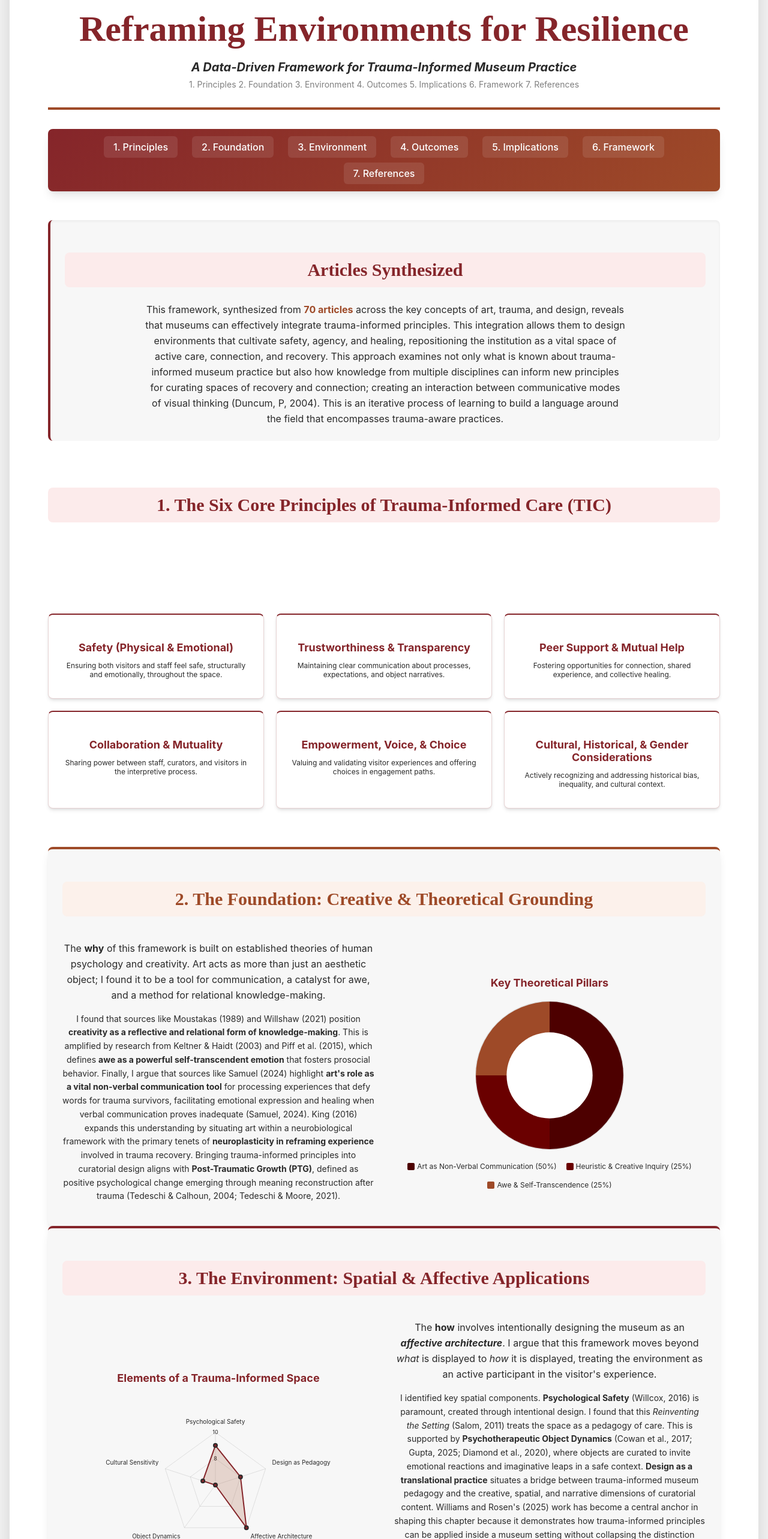
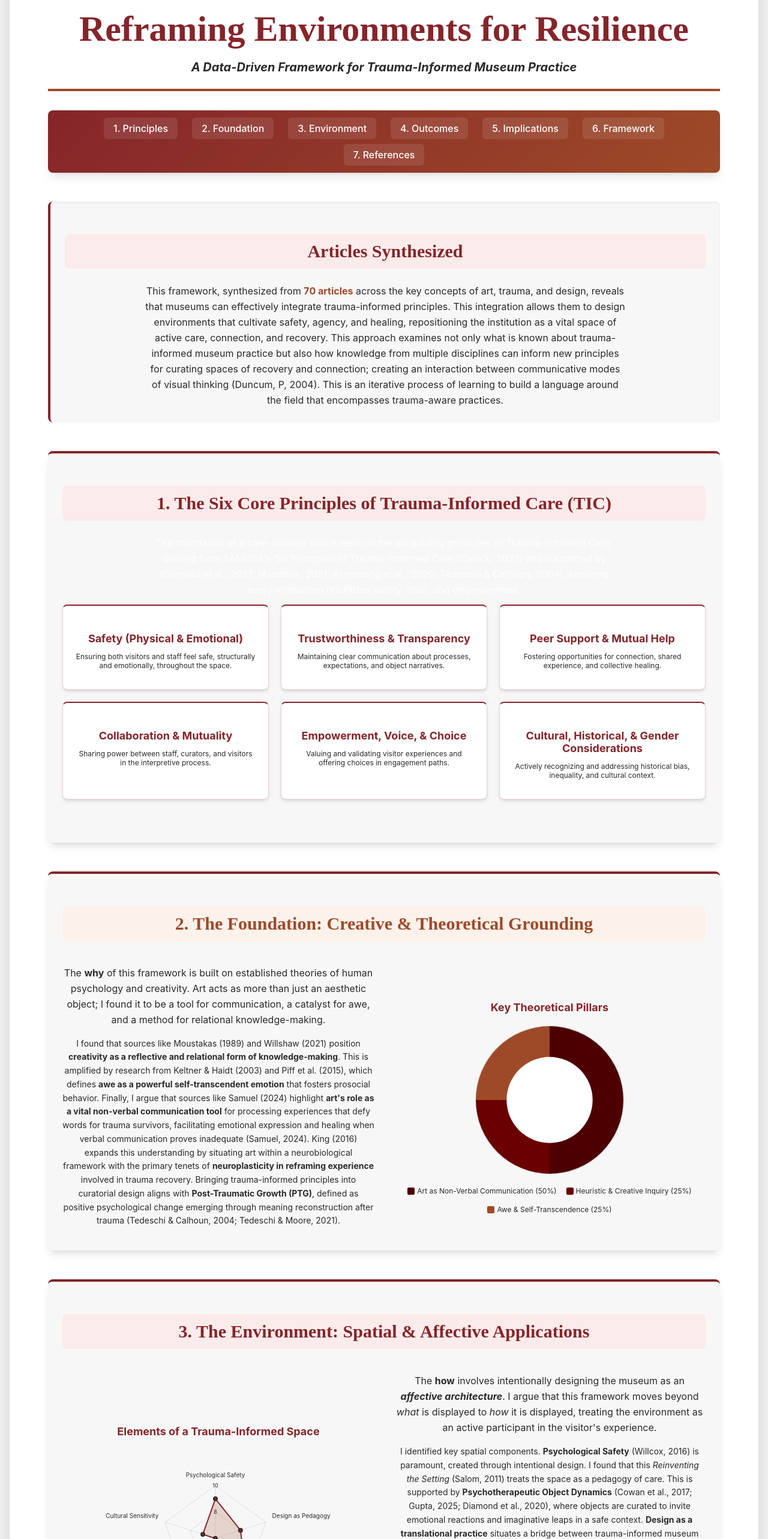
Before and after one commit to jessetsmith/qualitativeCoding, a React (Create React App) app: page /infographic in a window 1280 px wide. Shown: the part 200-2766 px from the top of the page at 60% size. Built offline with nearby package versions, Linux system fonts and the light colour scheme.

Commit message:
updated styling

```diff
--- a/src/components/Infographic.css
+++ b/src/components/Infographic.css
@@ -161,7 +161,7 @@
 
 /* Intro Section */
 .intro-section {
-    margin-bottom: 3rem;
+    margin-bottom: 7rem;
     padding: 1.5rem;
     border-radius: 0.5rem;
     background-color: var(--color-light);
@@ -204,16 +204,26 @@
 
 /* Section with Offset for Anchor Links */
 .section-with-offset {
-    margin-bottom: 4rem;
+    margin-bottom: 7rem;
     padding-top: 4rem;
     margin-top: -4rem;
     padding-bottom: 1rem;
 }
 
+/* Standard Section Styling - Applied to all numbered sections */
+.standard-section {
+    background-color: var(--color-light);
+    border-radius: 0.5rem;
+    box-shadow: 0 10px 15px -3px rgba(0, 0, 0, 0.1), 0 4px 6px -4px rgba(0, 0, 0, 0.1);
+    padding: 1.5rem;
+    border-top: 4px solid var(--color-primary);
+    margin-bottom: 7rem;
+}
+
 .section-description {
     text-align: center;
     color: var(--color-dark);
-    margin-bottom: 1.5rem;
+    margin-bottom: 0.75rem;
     font-size: 1rem;
     line-height: 1.625;
     max-width: 48rem;
@@ -269,13 +279,9 @@
     color: var(--color-dark);
 }
 
-/* Foundation Section */
-.foundation-section {
-    background-color: var(--color-light);
-    border-radius: 0.5rem;
-    box-shadow: 0 10px 15px -3px rgba(0, 0, 0, 0.1), 0 4px 6px -4px rgba(0, 0, 0, 0.1);
-    padding: 1.5rem;
-    border-top: 4px solid var(--color-secondary);
+/* Foundation Section - Now uses standard-section, but can override border color if needed */
+.standard-section .section-header.secondary {
+    /* Secondary header styling is handled by .section-header.secondary */
 }
 
 .foundation-grid {
@@ -355,14 +361,7 @@
     margin-right: 0.25rem;
 }
 
-/* Environment Section */
-.environment-section {
-    background-color: var(--color-light);
-    border-radius: 0.5rem;
-    box-shadow: 0 10px 15px -3px rgba(0, 0, 0, 0.1), 0 4px 6px -4px rgba(0, 0, 0, 0.1);
-    padding: 1.5rem;
-    border-top: 4px solid var(--color-primary);
-}
+/* Environment Section - Now uses standard-section */
 
 .environment-grid {
     display: grid;
@@ -419,14 +418,7 @@
     line-height: 1.625;
 }
 
-/* Outcomes Section */
-.outcomes-section {
-    background-color: var(--color-light);
-    border-radius: 0.5rem;
-    box-shadow: 0 10px 15px -3px rgba(0, 0, 0, 0.1), 0 4px 6px -4px rgba(0, 0, 0, 0.1);
-    padding: 1.5rem;
-    border-top: 4px solid var(--color-secondary);
-}
+/* Outcomes Section - Now uses standard-section */
 
 .outcomes-grid {
     display: grid;
@@ -596,10 +588,7 @@
     margin-bottom: 0.5rem;
 }
 
-/* Framework Section */
-.framework-section {
-    margin-bottom: 4rem;
-}
+/* Framework Section - Now uses standard-section */
 
 .framework-description {
     text-align: center;
--- a/src/components/Infographic.jsx
+++ b/src/components/Infographic.jsx
@@ -120,9 +120,6 @@ function Infographic() {
           <h2 className="infographic-subtitle">
             A Data-Driven Framework for Trauma-Informed Museum Practice
           </h2>
-          <p className="infographic-nav-hint">
-            1. Principles 2. Foundation 3. Environment 4. Outcomes 5. Implications 6. Framework 7. References
-          </p>
         </header>
 
         {/* MODERNIZED STICKY NAVIGATION WITH GRADIENTS */}
@@ -149,7 +146,7 @@ function Infographic() {
         </section>
 
         {/* 1. CORE PRINCIPLES (6 TIC Principles) */}
-        <section id="section1_principles" className="section-with-offset">
+        <section id="section1_principles" className="section-with-offset standard-section">
           <h3 className="section-header">
             1. The Six Core Principles of Trauma-Informed Care (TIC)
           </h3>
@@ -185,7 +182,7 @@ function Infographic() {
         </section>
 
         {/* 2. THE FOUNDATION: CREATIVE & THEORETICAL GROUNDING */}
-        <section id="section2_foundation" className="section-with-offset foundation-section">
+        <section id="section2_foundation" className="section-with-offset standard-section">
           <h3 className="section-header secondary">
             2. The Foundation: Creative &amp; Theoretical Grounding
           </h3>
@@ -230,7 +227,7 @@ function Infographic() {
         </section>
 
         {/* 3. THE ENVIRONMENT: SPATIAL & AFFECTIVE APPLICATIONS */}
-        <section id="section3_environment" className="section-with-offset environment-section">
+        <section id="section3_environment" className="section-with-offset standard-section">
           <h3 className="section-header">
             3. The Environment: Spatial &amp; Affective Applications
           </h3>
@@ -254,7 +251,7 @@ function Infographic() {
         </section>
 
         {/* 4. THE RESULT: EMBODIED PRACTICES & HEALING OUTCOMES */}
-        <section id="section4_result" className="section-with-offset outcomes-section">
+        <section id="section4_result" className="section-with-offset standard-section">
           <h3 className="section-header secondary">
             4. The Result: Embodied Practices &amp; Healing Outcomes
           </h3>
@@ -331,7 +328,7 @@ function Infographic() {
         </section>
 
         {/* 5. IMPLICATIONS, GAPS, AND FUTURE RESEARCH */}
-        <section id="section5_gaps" className="section-with-offset">
+        <section id="section5_gaps" className="section-with-offset standard-section">
           <h3 className="section-header">
             5. Implications, Gaps, and Future Research
           </h3>
@@ -370,7 +367,7 @@ function Infographic() {
         </section>
 
         {/* 6. THE FRAMEWORK (The Core Cyclical Model) */}
-        <section id="section6_framework" className="section-with-offset framework-section">
+        <section id="section6_framework" className="section-with-offset standard-section">
           <h3 className="section-header secondary">
             6. The Framework
           </h3>
```
